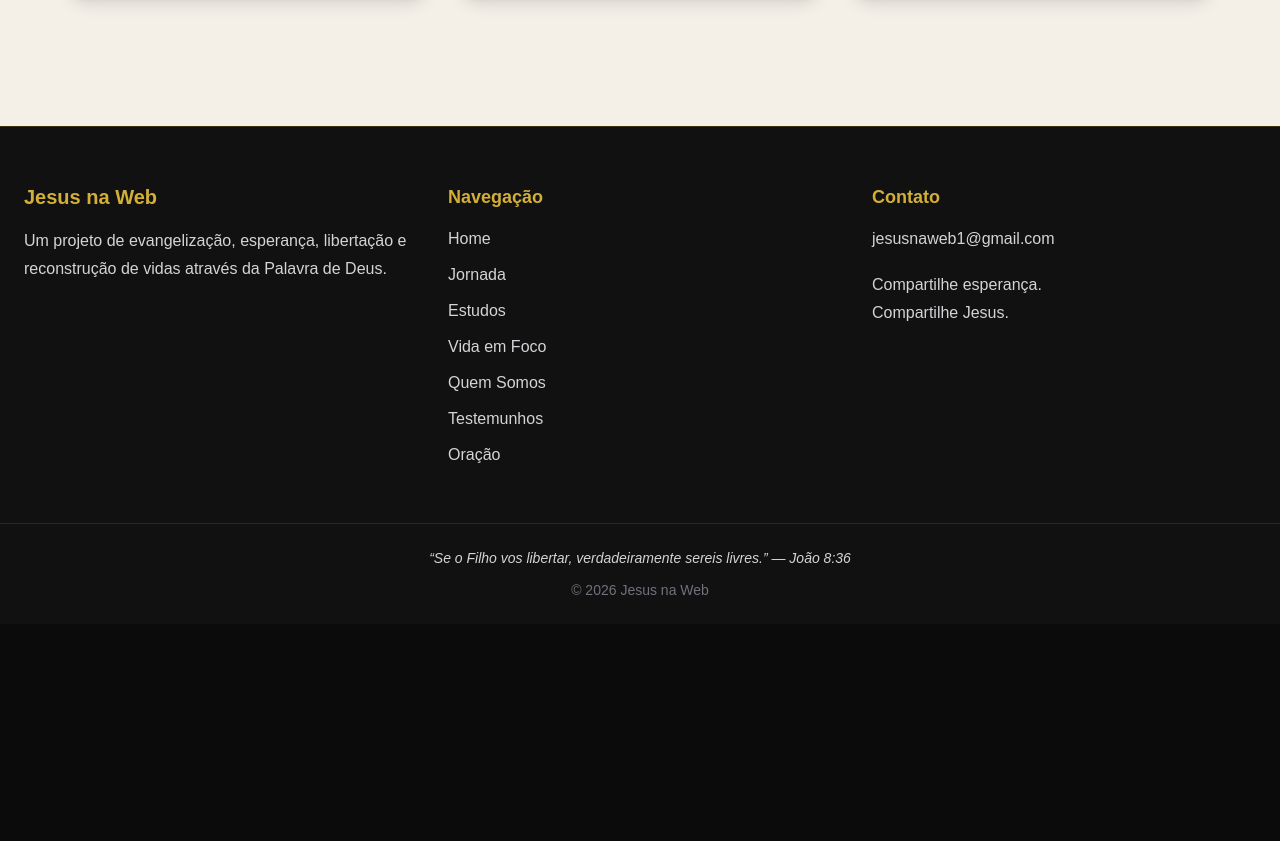
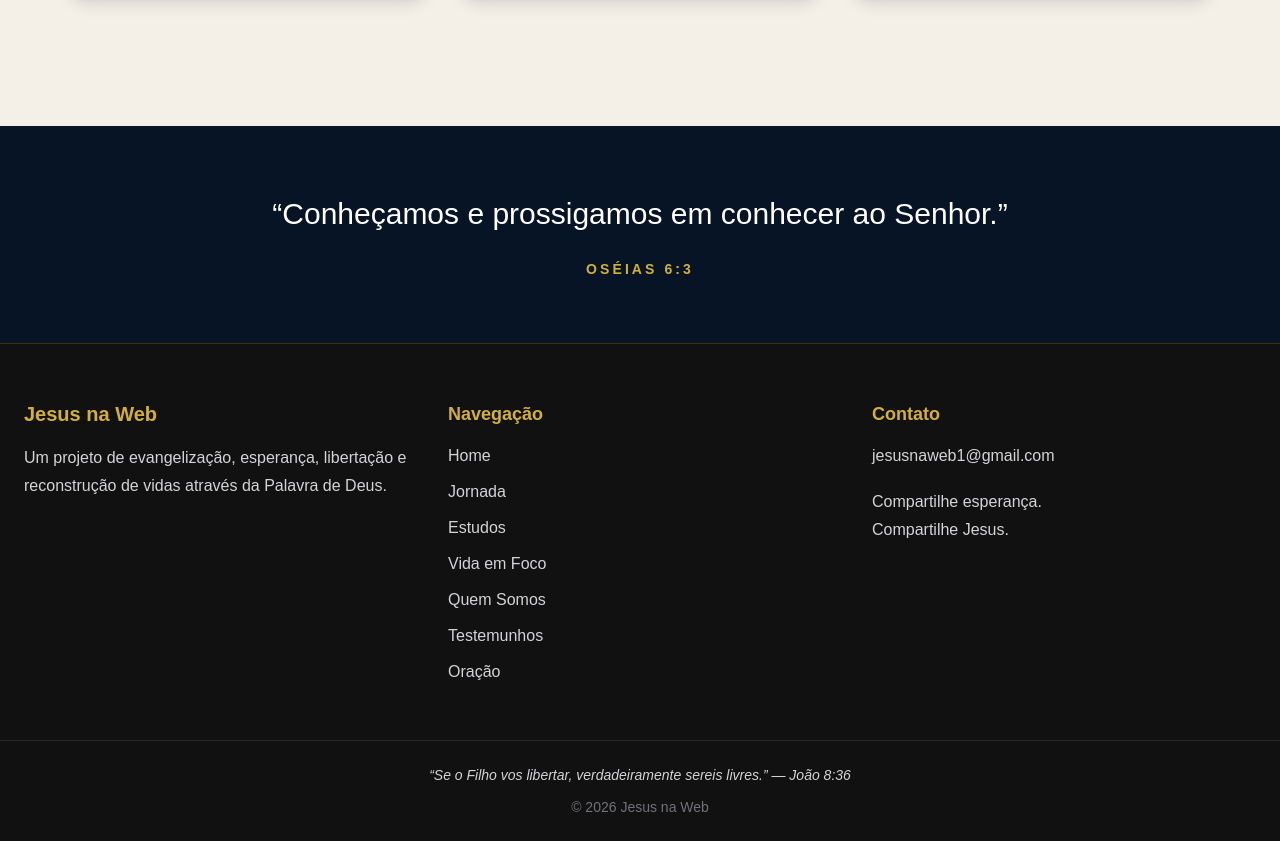
Before and after one commit to alianorafael-ti/jesus-na-web-next, a Next.js app: page / in a window 1280 px wide. Shown: the part 1669-2510 px from the top of the page. Before the commit the page ends 2293 px from the top, so only its background shows below. Built offline with nearby package versions, Linux system fonts and the light colour scheme.

Commit message:
style: adiciona faixa de encerramento na home

```diff
--- a/src/app/page.tsx
+++ b/src/app/page.tsx
@@ -192,6 +192,19 @@ export default function Home() {
             </Link>
           </div>
         </div>
+           </section>
+
+      {/* VERSÍCULO DE ENCERRAMENTO */}
+      <section className="bg-[#071426] text-white">
+        <div className="mx-auto max-w-5xl px-6 py-14 text-center md:px-10 md:py-16">
+          <p className="text-2xl font-medium leading-relaxed md:text-3xl">
+            “Conheçamos e prossigamos em conhecer ao Senhor.”
+          </p>
+
+          <p className="mt-5 text-sm font-semibold uppercase tracking-[0.22em] text-[#d4af37]">
+            Oséias 6:3
+          </p>
+        </div>
       </section>
     </main>
   );
```
